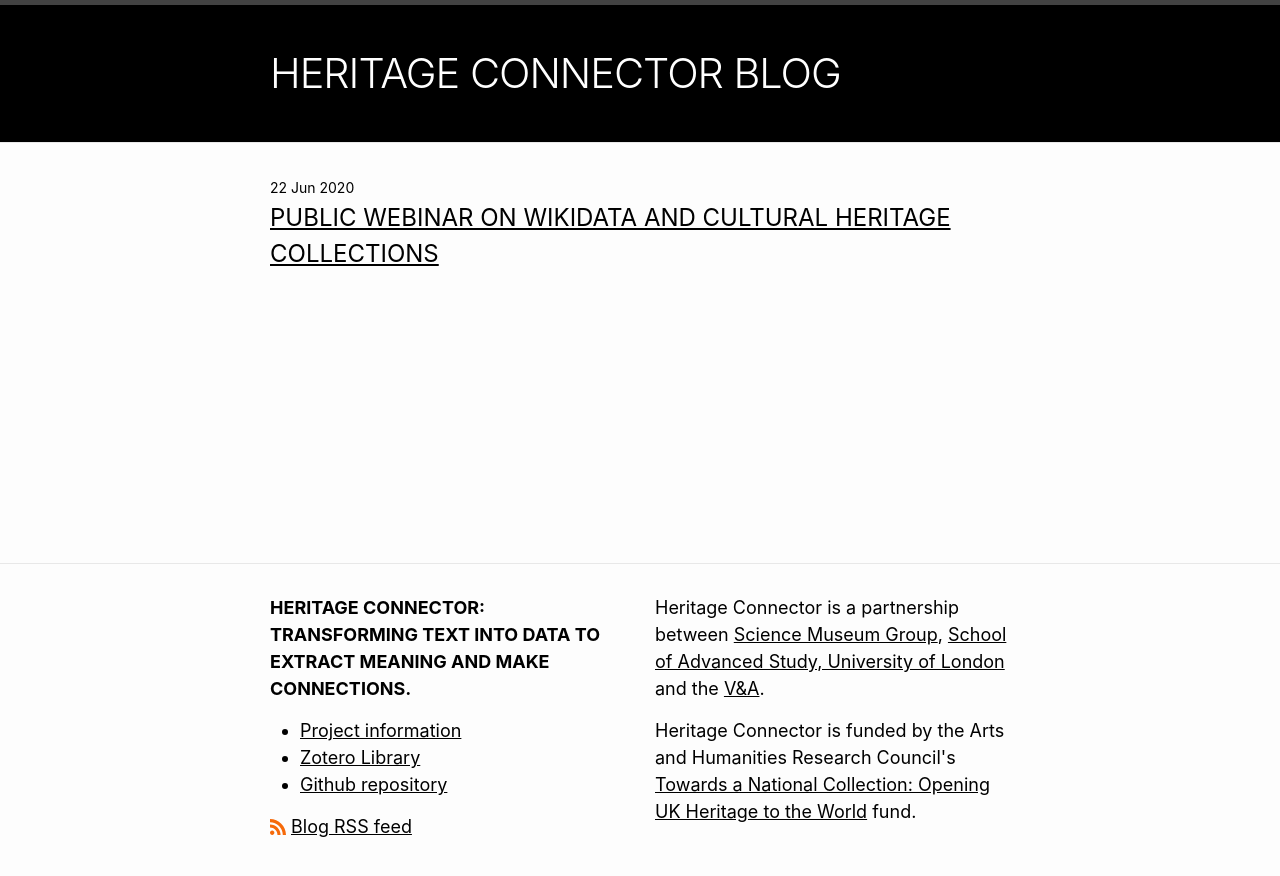
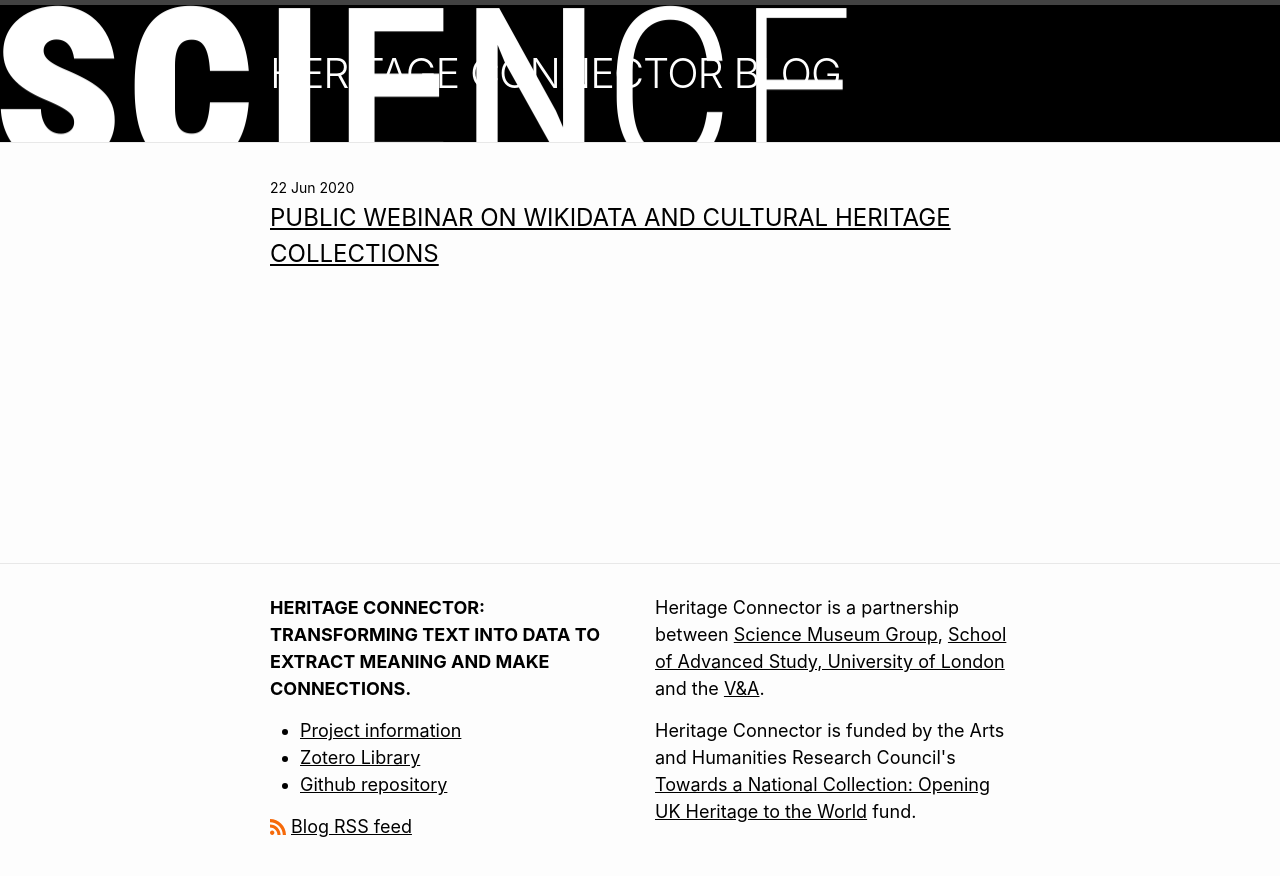
Before and after one commit to portableant/heritageconnector, a Jekyll site: the page built from README.md, in a window 1280 px wide. Shown: the top 876 px of the page. Built offline with Jekyll 4.4.1, drawn with Linux system fonts in a browser that asks for light colours; some web fonts are replaced; our own code applies the rules of GitHub Pages for plain Markdown files.

Commit message:
Update custom-styles.scss

```diff
--- a/_sass/minima/custom-styles.scss
+++ b/_sass/minima/custom-styles.scss
@@ -1,6 +1,6 @@
 // Placeholder to allow defining custom styles that override everything else.
 // (Use `_sass/minima/custom-variables.scss` to override variable defaults)
-header.site-header {background-color: black;}
+header.site-header {background-color: black; background-image: url("/heritageconnector/assets/smg-logo.png"); background-repeat: no-repeat;}
 .site-title, .site-title:visited {color: white; text-transform: uppercase; text-decoration: none; font-size: 2.3em; padding-top: 1em; padding-bottom: 1em;}
 .site-nav {display: none;}
 a, a:visited, a:hover {color: black; text-decoration: underline;}
```
